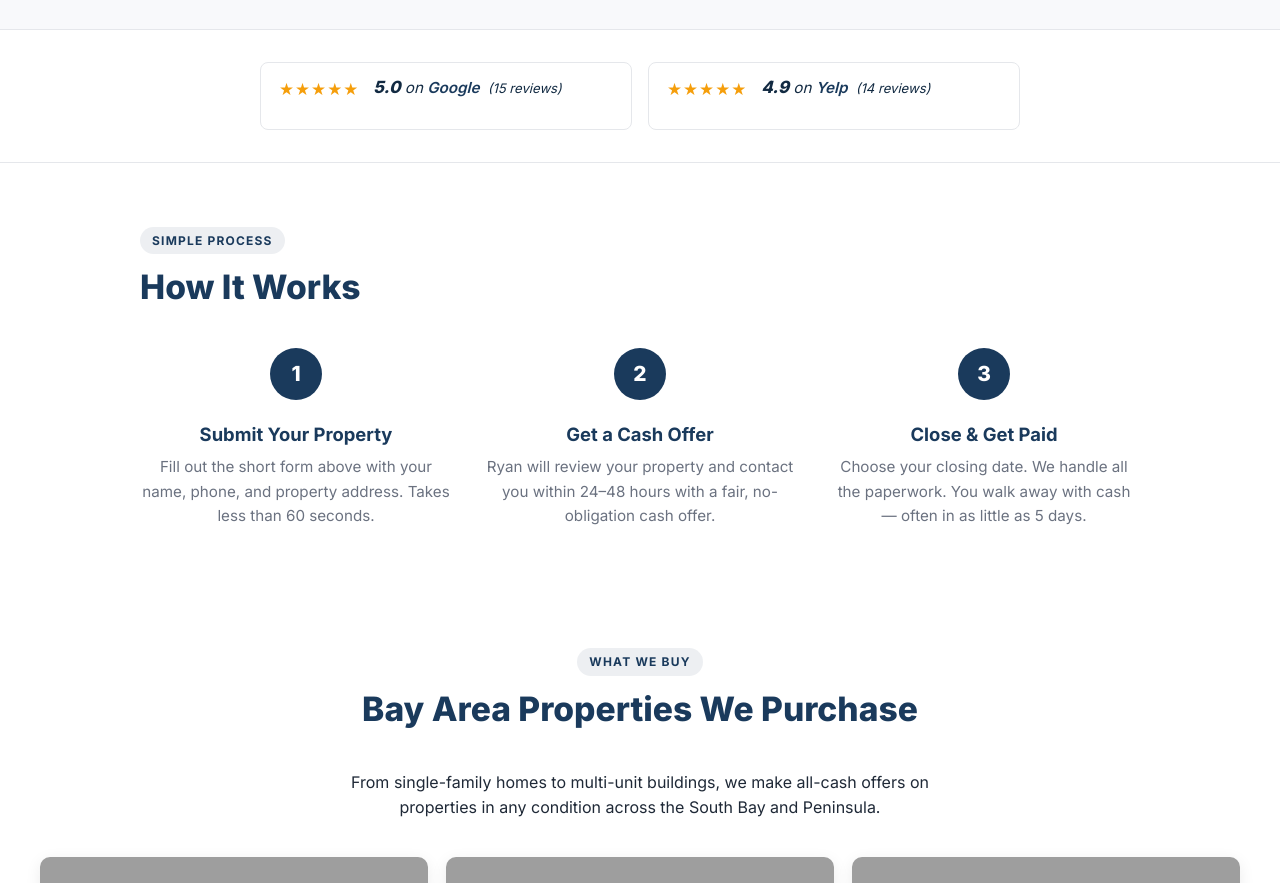
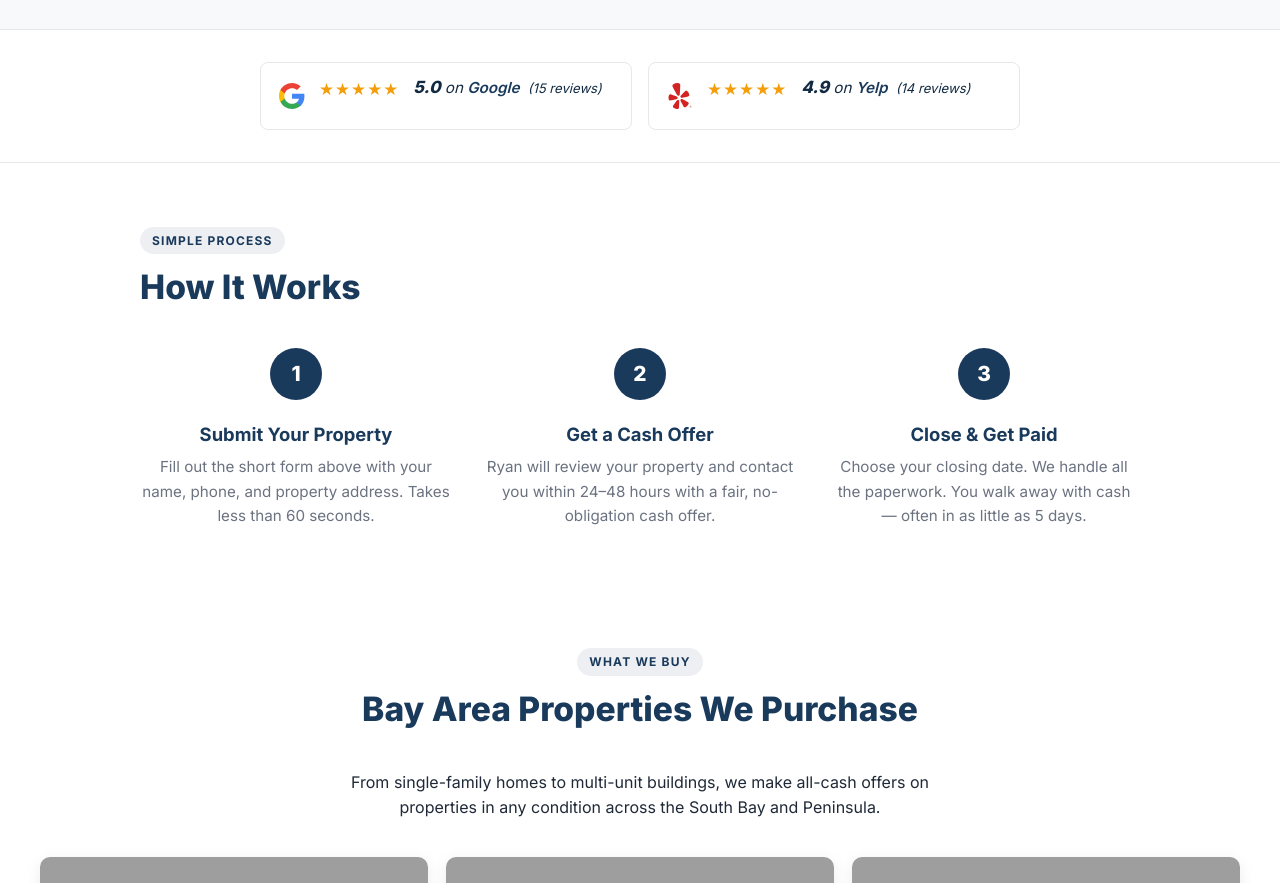
Before and after one commit to ryanlarocca/lrg-homes-website, a website: page index.html in a window 1280 px wide. Shown: the part 886-1769 px from the top of the page. Drawn offline with Linux system fonts and the light colour scheme; grey boxes are pictures that could not be loaded.

Commit message:
Add brand logos to review badges; install gtag on about + blog
- Review badges now show the 4-color Google G (inline SVG) and the
  official Yelp burst (assets/images/yelp-logo.svg pulled from
  simpleicons, Yelp red). Added .brand-icon sizing rule (26px).
- Google Ads gtag (AW-11434036654) was missing from about.html and
  blog.html — added the same standalone gtag block already used on the
  other 9 pages, so conversion tracking fires on every page.

Co-Authored-By: Claude Opus 4.7 (1M context) <noreply@anthropic.com>

```diff
--- a/index.html
+++ b/index.html
@@ -583,6 +583,12 @@
       box-shadow: 0 4px 14px rgba(245,158,11,.12);
       transform: translateY(-1px);
     }
+    .review-badge .brand-icon {
+      width: 26px; height: 26px; flex-shrink: 0;
+      display: flex; align-items: center; justify-content: center;
+    }
+    .review-badge .brand-icon svg,
+    .review-badge .brand-icon img { width: 100%; height: 100%; display: block; }
     .review-badge .stars { color: #f59e0b; font-size: 1.05rem; letter-spacing: 1px; line-height: 1; }
     .review-badge .review-text { font-size: .95rem; color: var(--navy-dark); line-height: 1.3; }
     .review-badge .review-text strong { font-weight: 800; font-size: 1.05rem; }
@@ -752,6 +758,14 @@
 <section class="review-strip">
   <div class="review-strip-inner">
     <a class="review-badge" href="https://share.google/dMrwtgftgTmkra3TM" target="_blank" rel="noopener" aria-label="View LRG Homes on Google Reviews">
+      <span class="brand-icon" aria-hidden="true">
+        <svg xmlns="http://www.w3.org/2000/svg" viewBox="0 0 24 24">
+          <path fill="#4285F4" d="M23.49 12.27c0-.79-.07-1.54-.19-2.27H12v4.51h6.44a5.55 5.55 0 0 1-2.39 3.63v3.05h3.86c2.27-2.09 3.58-5.16 3.58-8.92z"/>
+          <path fill="#34A853" d="M12 24c3.24 0 5.95-1.08 7.94-2.92l-3.86-3.05c-1.07.72-2.45 1.16-4.08 1.16-3.13 0-5.78-2.11-6.73-4.96H1.29v3.13C3.26 21.3 7.31 24 12 24z"/>
+          <path fill="#FBBC04" d="M5.27 14.23c-.24-.72-.38-1.49-.38-2.27s.14-1.55.38-2.27V6.56H1.29C.47 8.18 0 9.99 0 12c0 2.01.47 3.82 1.29 5.44l3.98-3.21z"/>
+          <path fill="#EA4335" d="M12 4.77c1.76 0 3.34.61 4.59 1.79l3.42-3.42C17.95 1.19 15.24 0 12 0 7.31 0 3.26 2.7 1.29 6.56l3.98 3.13C6.22 6.88 8.87 4.77 12 4.77z"/>
+        </svg>
+      </span>
       <span class="stars">★★★★★</span>
       <span class="review-text">
         <strong>5.0</strong> on <span class="platform">Google</span>
@@ -759,6 +773,9 @@
       </span>
     </a>
     <a class="review-badge" href="https://www.yelp.com/biz/ryan-larocca-lrg-homes-san-jose" target="_blank" rel="noopener" aria-label="View LRG Homes on Yelp">
+      <span class="brand-icon" aria-hidden="true">
+        <img src="assets/images/yelp-logo.svg" alt="" />
+      </span>
       <span class="stars">★★★★★</span>
       <span class="review-text">
         <strong>4.9</strong> on <span class="platform">Yelp</span>
```
Also changed, not shown: about.html (+9 -0 lines), blog.html (+9 -0 lines), assets/images/yelp-logo.svg (added).
